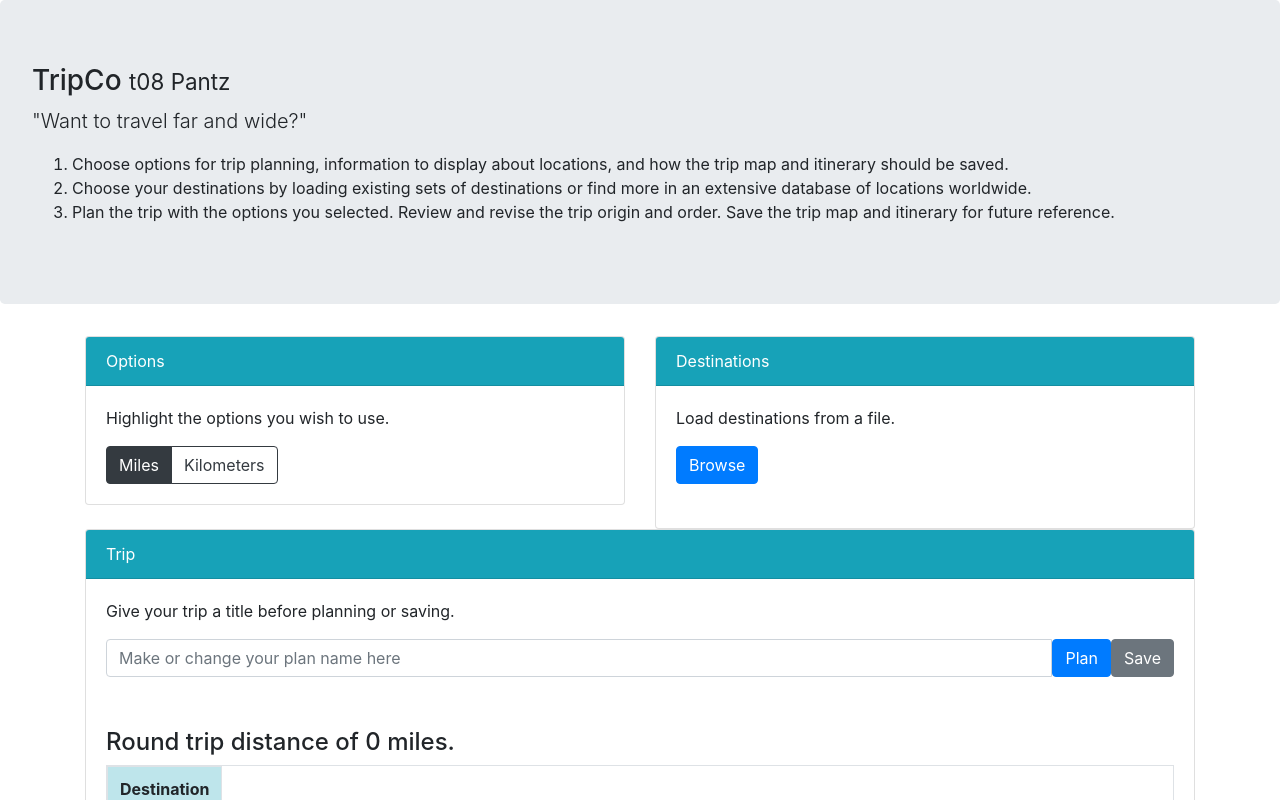
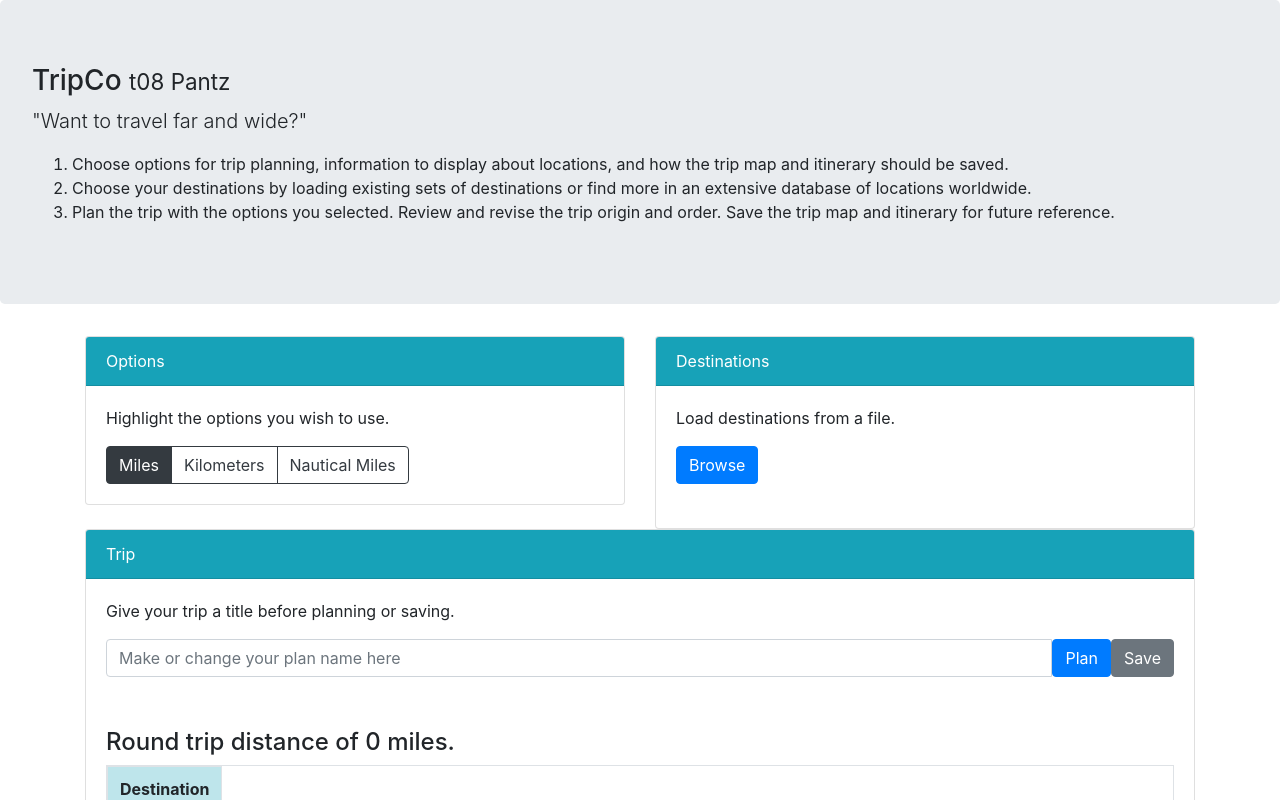
Before and after one commit to Connor13C/Map-Routing, a React app in the folder client/: page / in a window 1280 px wide. Shown: the top 800 px of the page. Built offline with nearby package versions, Linux system fonts and the light colour scheme; what jsonschema would draw is missing.

Commit message:
closes #204

```diff
--- a/client/src/Options.js
+++ b/client/src/Options.js
@@ -11,8 +11,10 @@ class Options extends Component{
     this.changeOption = this.changeOption.bind(this);
     this.setMiles = this.setMiles.bind(this);
     this.setKilo = this.setKilo.bind(this);
+    this.setNautMiles = this.setNautMiles.bind(this);
     this.getKilometersClassName = this.getKilometersClassName.bind(this);
     this.getMilesClassName = this.getMilesClassName.bind(this);
+    this.getNautMilesClassName = this.getNautMilesClassName.bind(this);
   }
 
   changeOption(arg) {
@@ -30,6 +32,11 @@ class Options extends Component{
     this.changeOption("kilometers");
 
   }
+
+  setNautMiles(){
+        this.changeOption("nautmiles");
+
+    }
 
   getMilesClassName(){
     if(this.props.options.distance === "miles"){
@@ -49,6 +56,15 @@ class Options extends Component{
       }
   }
 
+  getNautMilesClassName(){
+        if(this.props.options.distance === "nautmiles"){
+            return "btn btn-outline-dark active";
+        }
+        else{
+            return "btn btn-outline-dark ";
+        }
+    }
+
   render() {
     return(
         <div id="options" className="card">
@@ -64,6 +80,9 @@ class Options extends Component{
               <label className={this.getKilometersClassName()}>
                 <input type="radio" id="kilometers" name="distance" autcomplete="off" onClick={this.setKilo}/> Kilometers
               </label>
+              <label className={this.getNautMilesClassName()}>
+  <input type="radio" id="nautmiles" name="distance" autcomplete="off" onClick={this.setNautMiles}/> Nautical Miles
+      </label>
             </div>
           </div>
         </div>
```
